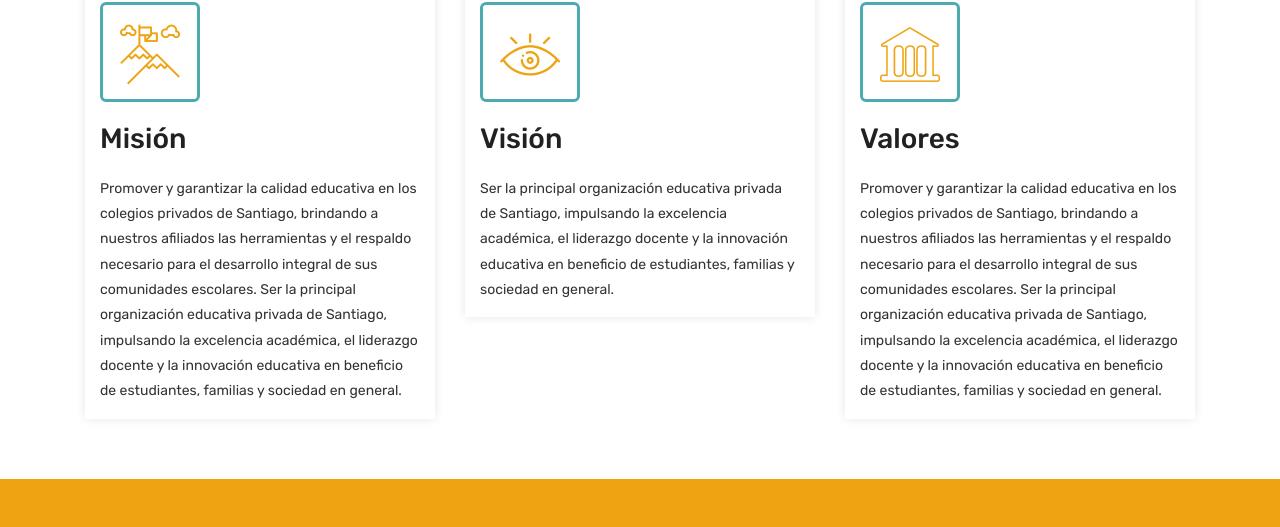
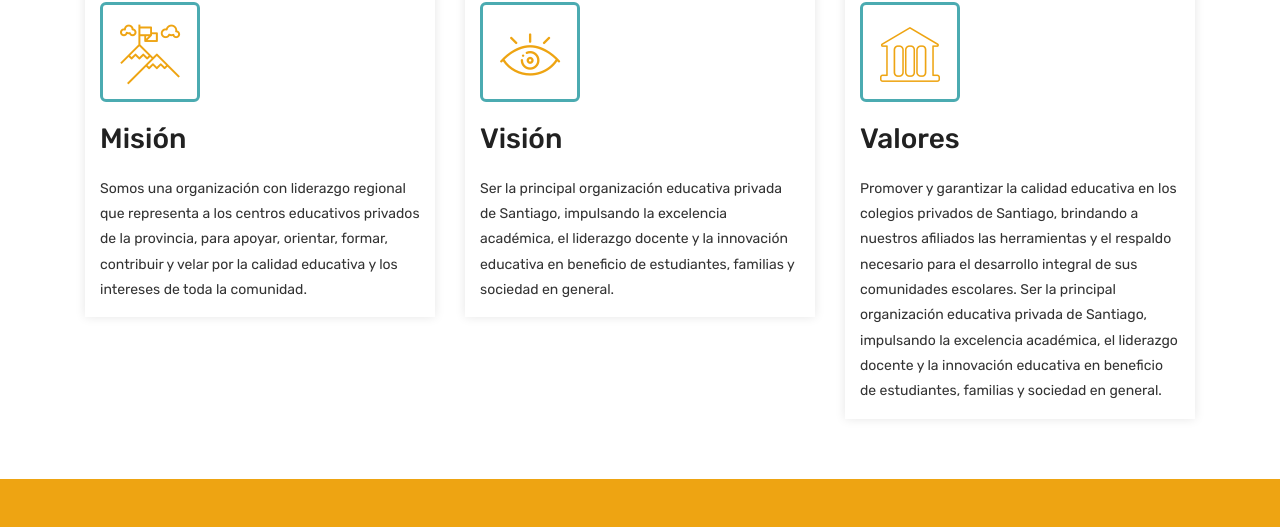
Before and after one commit to joy932019/acoprisa, a plain HTML site: page about - copia.html in a window 1280 px wide. Shown: the part 2180-2707 px from the top of the page. Drawn offline with Linux system fonts and the light colour scheme.

Commit message:
Update about - copia.html

```diff
--- a/about - copia.html
+++ b/about - copia.html
@@ -242,9 +242,7 @@
 						<div class="icon-box-hmv"><i class="flaticon-achievement"></i></div>
 						<h3>Misión</h3>
 						<div class="tr-pa">M</div>
-						<p>Promover y garantizar la calidad educativa en los colegios privados de Santiago, brindando a nuestros afiliados las herramientas y el respaldo necesario para el desarrollo integral de sus comunidades escolares.
-
-                            Ser la principal organización educativa privada de Santiago, impulsando la excelencia académica, el liderazgo docente y la innovación educativa en beneficio de estudiantes, familias y sociedad en general.</p>
+						<p>Somos una organización con liderazgo regional que representa a los centros educativos privados de la provincia, para apoyar, orientar, formar, contribuir y velar por la calidad educativa y los intereses de toda la comunidad. </p>
 					</div>
 				</div>
 				<div class="col-lg-4 col-md-6 col-12">
```
